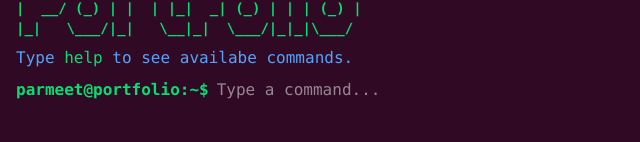
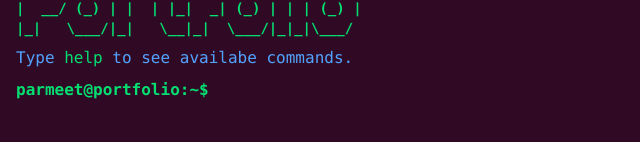
Before and after one commit to ParmeetBhamrah/ter-me-nal, a React (Vite) app: page / in a window 1280 px wide. Shown: the part 158-300 px from the top of the page, without its empty margins (0-640 px from the left). Built offline with nearby package versions, Linux system fonts and the light colour scheme.

Commit message:
Remove placeholder text for input

```diff
--- a/src/components/TerminalInput.jsx
+++ b/src/components/TerminalInput.jsx
@@ -61,7 +61,7 @@ const TerminalInput = ({ addCommand }) => {
                         }
                     }
                 }}
-                placeholder='Type a command...'
+                // placeholder='Type a command...'
                 autoFocus
                 className='text-white font-mono border-none outline-none w-max'
             />
```
